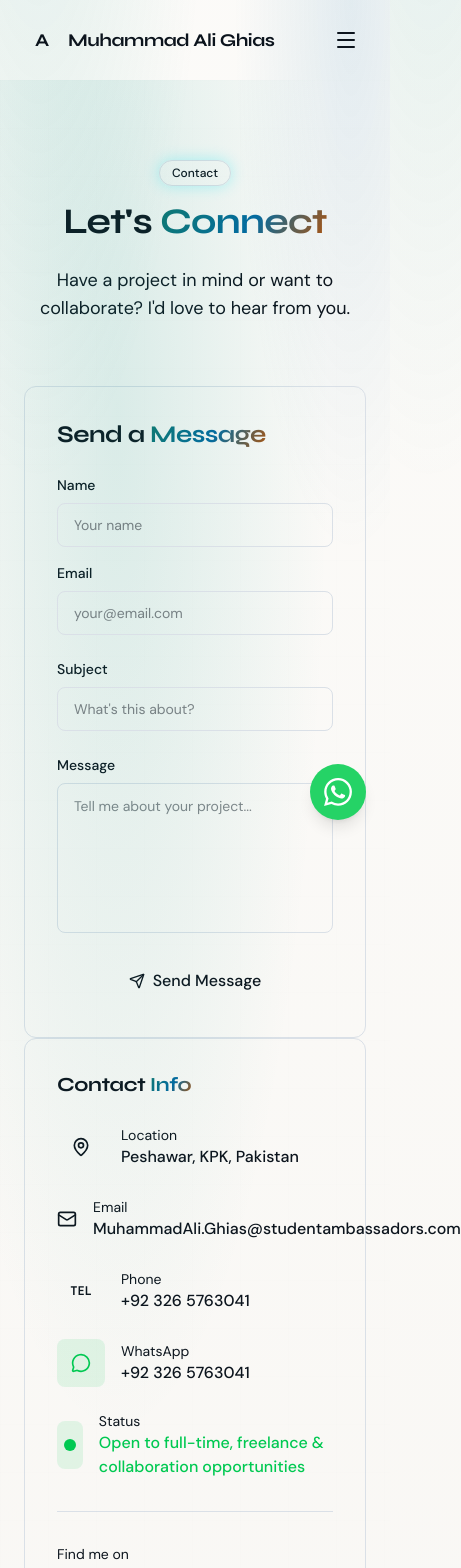
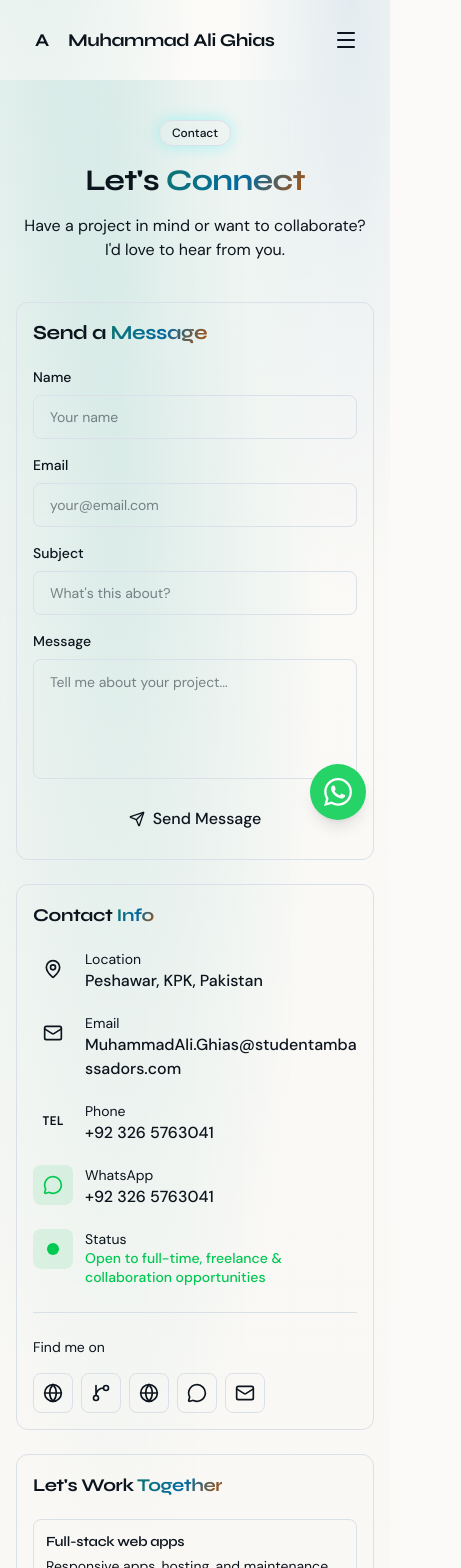
Before and after one commit to ali-ghiax/muhammad-ali-ghias-portfolio, a Next.js app: page /contact in a window 390 px wide. Shown: the top 1568 px of the page, 461 px wide, since content can reach past the window. Built offline with nearby package versions, Linux system fonts and the light colour scheme.

Commit message:
Make the contact page responsive across screen sizes.
Improve mobile stacking, overflow handling, and spacing so the form and contact info stay usable on small devices.

```diff
--- a/src/app/contact/page.tsx
+++ b/src/app/contact/page.tsx
@@ -4,7 +4,6 @@ import { useState } from "react";
 import { useForm } from "react-hook-form";
 import { z } from "zod";
 import { motion } from "framer-motion";
-import Link from "next/link";
 import { Mail, MapPin, Send, GitBranch, Globe, Cloud, Loader2, MessageCircle } from "lucide-react";
 import { Card } from "@/components/ui/card";
 import { Button } from "@/components/ui/button";
@@ -12,7 +11,6 @@ import { Badge } from "@/components/ui/badge";
 import { Input, Textarea } from "@/components/ui/input";
 import { personalInfo } from "@/data/portfolio";
 import { AnimatedSection, StaggerContainer, StaggerItem } from "@/components/layout/animations";
-import { cn } from "@/lib/utils";
 
 const contactFormSchema = z.object({
   name: z.string().min(2, "Name must be at least 2 characters"),
@@ -38,6 +36,21 @@ const socialLinks = [
     ? [{ icon: Cloud, href: personalInfo.social.twitter, label: "Twitter" }]
     : []),
   { icon: Mail, href: `mailto:${personalInfo.email}`, label: "Email" },
+];
+
+const services = [
+  {
+    title: "Full-stack web apps",
+    description: "Responsive apps, hosting, and maintenance",
+  },
+  {
+    title: "Graphic design",
+    description: "Logos, posters, brochures, and brand creatives",
+  },
+  {
+    title: "Brand & community",
+    description: "Social systems, events, and MLSA workshops",
+  },
 ];
 
 export default function Contact() {
@@ -67,46 +80,52 @@ export default function Contact() {
   };
 
   return (
-    <div className="min-h-screen pt-20">
-      <section className="py-20 relative">
+    <div className="min-h-screen pt-20 pb-24 sm:pb-20">
+      <section className="py-10 sm:py-16 md:py-20 relative overflow-x-hidden">
         <div className="absolute inset-0 bg-grid opacity-10" />
         <div className="absolute inset-0 bg-radial" />
 
-        <div className="max-w-7xl mx-auto px-6">
+        <div className="max-w-7xl mx-auto px-4 sm:px-6 relative w-full">
           <AnimatedSection>
-            <div className="text-center mb-16">
-              <Badge variant="glow" className="mb-4">Contact</Badge>
-              <h1 className="text-4xl md:text-6xl font-display font-bold mb-6">
+            <div className="text-center mb-10 sm:mb-14 md:mb-16">
+              <Badge variant="glow" className="mb-4">
+                Contact
+              </Badge>
+              <h1 className="text-3xl sm:text-4xl md:text-6xl font-display font-bold mb-4 sm:mb-6 px-1">
                 Let&apos;s <span className="text-gradient">Connect</span>
               </h1>
-              <p className="text-lg text-muted-foreground max-w-2xl mx-auto">
+              <p className="text-base sm:text-lg text-muted-foreground max-w-2xl mx-auto px-1">
                 Have a project in mind or want to collaborate? I&apos;d love to hear from you.
               </p>
             </div>
           </AnimatedSection>
 
-          <div className="grid grid-cols-1 lg:grid-cols-2 gap-12">
-            <StaggerContainer>
-              <StaggerItem>
-                <Card className="p-8">
-                  <h2 className="text-2xl font-display font-bold mb-6">
+          <div className="grid grid-cols-1 lg:grid-cols-12 gap-6 sm:gap-8 lg:gap-10 items-start">
+            {/* Form */}
+            <StaggerContainer className="lg:col-span-7 w-full min-w-0">
+              <StaggerItem className="w-full min-w-0">
+                <Card className="p-4 sm:p-6 md:p-8 w-full overflow-hidden">
+                  <h2 className="text-xl sm:text-2xl font-display font-bold mb-5 sm:mb-6">
                     Send a <span className="text-gradient">Message</span>
                   </h2>
 
-                  <form onSubmit={handleSubmit(onSubmit)} className="space-y-6">
-                    <div className="grid grid-cols-1 md:grid-cols-2 gap-4">
-                      <div>
+                  <form onSubmit={handleSubmit(onSubmit)} className="space-y-4 sm:space-y-6">
+                    <div className="grid grid-cols-1 sm:grid-cols-2 gap-4">
+                      <div className="min-w-0">
                         <label className="text-sm font-medium mb-2 block">Name</label>
                         <Input
                           {...register("name", {
                             required: "Name is required",
-                            minLength: { value: 2, message: "Name must be at least 2 characters" }
+                            minLength: {
+                              value: 2,
+                              message: "Name must be at least 2 characters",
+                            },
                           })}
                           placeholder="Your name"
                           error={errors.name?.message}
                         />
                       </div>
-                      <div>
+                      <div className="min-w-0">
                         <label className="text-sm font-medium mb-2 block">Email</label>
                         <Input
                           type="email"
@@ -114,8 +133,8 @@ export default function Contact() {
                             required: "Email is required",
                             pattern: {
                               value: /^[^\s@]+@[^\s@]+\.[^\s@]+$/,
-                              message: "Please enter a valid email"
-                            }
+                              message: "Please enter a valid email",
+                            },
                           })}
                           placeholder="your@email.com"
                           error={errors.email?.message}
@@ -123,27 +142,33 @@ export default function Contact() {
                       </div>
                     </div>
 
-                    <div>
+                    <div className="min-w-0">
                       <label className="text-sm font-medium mb-2 block">Subject</label>
                       <Input
                         {...register("subject", {
                           required: "Subject is required",
-                          minLength: { value: 5, message: "Subject must be at least 5 characters" }
+                          minLength: {
+                            value: 5,
+                            message: "Subject must be at least 5 characters",
+                          },
                         })}
                         placeholder="What's this about?"
                         error={errors.subject?.message}
                       />
                     </div>
 
-                    <div>
+                    <div className="min-w-0">
                       <label className="text-sm font-medium mb-2 block">Message</label>
                       <Textarea
                         {...register("message", {
                           required: "Message is required",
-                          minLength: { value: 10, message: "Message must be at least 10 characters" }
+                          minLength: {
+                            value: 10,
+                            message: "Message must be at least 10 characters",
+                          },
                         })}
                         placeholder="Tell me about your project..."
-                        className="min-h-[150px]"
+                        className="min-h-[120px] sm:min-h-[150px]"
                         error={errors.message?.message}
                       />
                     </div>
@@ -156,19 +181,19 @@ export default function Contact() {
                     >
                       {isSubmitting ? (
                         <>
-                          <Loader2 className="w-4 h-4 animate-spin" />
+                          <Loader2 className="w-4 h-4 animate-spin shrink-0" />
                           Sending...
                         </>
                       ) : submitStatus === "success" ? (
                         <>
-                          <Send className="w-4 h-4" />
+                          <Send className="w-4 h-4 shrink-0" />
                           Message Sent!
                         </>
                       ) : submitStatus === "error" ? (
                         "Failed to send. Try again."
                       ) : (
                         <>
-                          <Send className="w-4 h-4" />
+                          <Send className="w-4 h-4 shrink-0" />
                           Send Message
                         </>
                       )}
@@ -186,48 +211,51 @@ export default function Contact() {
                   </form>
                 </Card>
               </StaggerItem>
+            </StaggerContainer>
 
-              <StaggerItem>
-                <Card className="p-8">
-                  <h3 className="text-xl font-display font-bold mb-6">
+            {/* Sidebar: contact info + services */}
+            <div className="lg:col-span-5 w-full min-w-0 space-y-6 sm:space-y-8">
+              <AnimatedSection delay={0.1}>
+                <Card className="p-4 sm:p-6 md:p-8 w-full overflow-hidden">
+                  <h3 className="text-lg sm:text-xl font-display font-bold mb-5 sm:mb-6">
                     Contact <span className="text-gradient">Info</span>
                   </h3>
 
-                  <div className="space-y-6">
-                    <div className="flex items-center gap-4">
-                      <div className="w-12 h-12 rounded-lg bg-primary/10 flex items-center justify-center">
+                  <div className="space-y-5 sm:space-y-6">
+                    <div className="flex items-start gap-3 sm:gap-4 min-w-0">
+                      <div className="w-10 h-10 sm:w-12 sm:h-12 shrink-0 rounded-lg bg-primary/10 flex items-center justify-center">
                         <MapPin className="w-5 h-5 text-primary" />
                       </div>
-                      <div>
+                      <div className="min-w-0">
                         <p className="text-sm text-muted-foreground">Location</p>
-                        <p className="font-medium">{personalInfo.location}</p>
+                        <p className="font-medium break-words">{personalInfo.location}</p>
                       </div>
                     </div>
 
-                    <div className="flex items-center gap-4">
-                      <div className="w-12 h-12 rounded-lg bg-secondary/10 flex items-center justify-center">
+                    <div className="flex items-start gap-3 sm:gap-4 min-w-0">
+                      <div className="w-10 h-10 sm:w-12 sm:h-12 shrink-0 rounded-lg bg-secondary/10 flex items-center justify-center">
                         <Mail className="w-5 h-5 text-secondary" />
                       </div>
-                      <div>
+                      <div className="min-w-0">
                         <p className="text-sm text-muted-foreground">Email</p>
                         <a
                           href={`mailto:${personalInfo.email}`}
-                          className="font-medium hover:text-primary transition-colors"
+                          className="font-medium hover:text-primary transition-colors break-all"
                         >
                           {personalInfo.email}
                         </a>
                       </div>
                     </div>
 
-                    <div className="flex items-center gap-4">
-                      <div className="w-12 h-12 rounded-lg bg-accent/10 flex items-center justify-center">
+                    <div className="flex items-start gap-3 sm:gap-4 min-w-0">
+                      <div className="w-10 h-10 sm:w-12 sm:h-12 shrink-0 rounded-lg bg-accent/10 flex items-center justify-center">
                         <span className="text-accent font-mono text-xs font-bold">TEL</span>
                       </div>
-                      <div>
+                      <div className="min-w-0">
                         <p className="text-sm text-muted-foreground">Phone</p>
                         <a
                           href={`tel:${personalInfo.phone.replace(/\s/g, "")}`}
-                          className="font-medium hover:text-primary transition-colors"
+                          className="font-medium hover:text-primary transition-colors break-words"
                         >
                           {personalInfo.phone}
                         </a>
@@ -235,17 +263,17 @@ export default function Contact() {
                     </div>
 
                     {personalInfo.social.whatsapp && (
-                      <div className="flex items-center gap-4">
-                        <div className="w-12 h-12 rounded-lg bg-green-500/10 flex items-center justify-center">
+                      <div className="flex items-start gap-3 sm:gap-4 min-w-0">
+                        <div className="w-10 h-10 sm:w-12 sm:h-12 shrink-0 rounded-lg bg-green-500/10 flex items-center justify-center">
                           <MessageCircle className="w-5 h-5 text-green-500" />
                         </div>
-                        <div>
+                        <div className="min-w-0">
                           <p className="text-sm text-muted-foreground">WhatsApp</p>
                           <a
                             href={personalInfo.social.whatsapp}
                             target="_blank"
                             rel="noopener noreferrer"
-                            className="font-medium hover:text-primary transition-colors"
+                            className="font-medium hover:text-primary transition-colors break-words"
                           >
                             +92 326 5763041
                           </a>
@@ -253,26 +281,29 @@ export default function Contact() {
                       </div>
                     )}
 
-                    <div className="flex items-center gap-4">
-                      <div className="w-12 h-12 rounded-lg bg-green-500/10 flex items-center justify-center">
+                    <div className="flex items-start gap-3 sm:gap-4 min-w-0">
+                      <div className="w-10 h-10 sm:w-12 sm:h-12 shrink-0 rounded-lg bg-green-500/10 flex items-center justify-center">
                         <span className="w-3 h-3 rounded-full bg-green-500 animate-pulse" />
                       </div>
-                      <div>
+                      <div className="min-w-0">
                         <p className="text-sm text-muted-foreground">Status</p>
-                        <p className="font-medium text-green-500">{personalInfo.availability}</p>
+                        <p className="font-medium text-green-500 break-words text-sm sm:text-base leading-snug">
+                          {personalInfo.availability}
+                        </p>
                       </div>
                     </div>
                   </div>
 
-                  <div className="mt-8 pt-8 border-t border-border">
+                  <div className="mt-6 sm:mt-8 pt-6 sm:pt-8 border-t border-border">
                     <p className="text-sm text-muted-foreground mb-4">Find me on</p>
-                    <div className="flex gap-3">
+                    <div className="flex flex-wrap gap-2 sm:gap-3">
                       {socialLinks.map((social) => (
                         <a
                           key={social.label}
                           href={social.href}
                           target="_blank"
                           rel="noopener noreferrer"
+                          aria-label={social.label}
                           className="w-10 h-10 rounded-lg border border-border flex items-center justify-center text-muted-foreground hover:text-foreground hover:border-primary/30 transition-all"
                         >
                           <social.icon className="w-5 h-5" />
@@ -281,44 +312,32 @@ export default function Contact() {
                     </div>
                   </div>
                 </Card>
-              </StaggerItem>
-            </StaggerContainer>
+              </AnimatedSection>
 
-            <div className="hidden lg:block">
               <AnimatedSection delay={0.2}>
-                <Card className="p-8 sticky top-24">
-                  <h3 className="text-xl font-display font-bold mb-6">
+                <Card className="p-4 sm:p-6 md:p-8 w-full overflow-hidden lg:sticky lg:top-24">
+                  <h3 className="text-lg sm:text-xl font-display font-bold mb-5 sm:mb-6">
                     Let&apos;s Work <span className="text-gradient">Together</span>
                   </h3>
 
-                  <div className="space-y-6">
-                    {[
-                      {
-                        title: "Full-stack web apps",
-                        description: "Responsive apps, hosting, and maintenance",
-                      },
-                      {
-                        title: "Graphic design",
-                        description: "Logos, posters, brochures, and brand creatives",
-                      },
-                      {
-                        title: "Brand & community",
-                        description: "Social systems, events, and MLSA workshops",
-                      },
-                    ].map((service, index) => (
+                  <div className="space-y-3 sm:space-y-4">
+                    {services.map((service) => (
                       <div
-                        key={index}
-                        className="p-4 rounded-lg bg-card/50 border border-border hover:border-primary/30 transition-all"
+                        key={service.title}
+                        className="p-3 sm:p-4 rounded-lg bg-card/50 border border-border hover:border-primary/30 transition-all"
                       >
-                        <h4 className="font-semibold mb-1">{service.title}</h4>
+                        <h4 className="font-semibold mb-1 text-sm sm:text-base">
+                          {service.title}
+                        </h4>
                         <p className="text-sm text-muted-foreground">{service.description}</p>
                       </div>
                     ))}
                   </div>
 
-                  <div className="mt-8 p-4 rounded-lg bg-gradient-to-br from-primary/10 via-accent/10 to-secondary/10 border border-primary/20">
+                  <div className="mt-6 sm:mt-8 p-3 sm:p-4 rounded-lg bg-gradient-to-br from-primary/10 via-accent/10 to-secondary/10 border border-primary/20">
                     <p className="text-sm text-muted-foreground text-center">
-                      Typically responds within <span className="text-primary font-medium">24 hours</span>
+                      Typically responds within{" "}
+                      <span className="text-primary font-medium">24 hours</span>
                     </p>
                   </div>
                 </Card>
```
